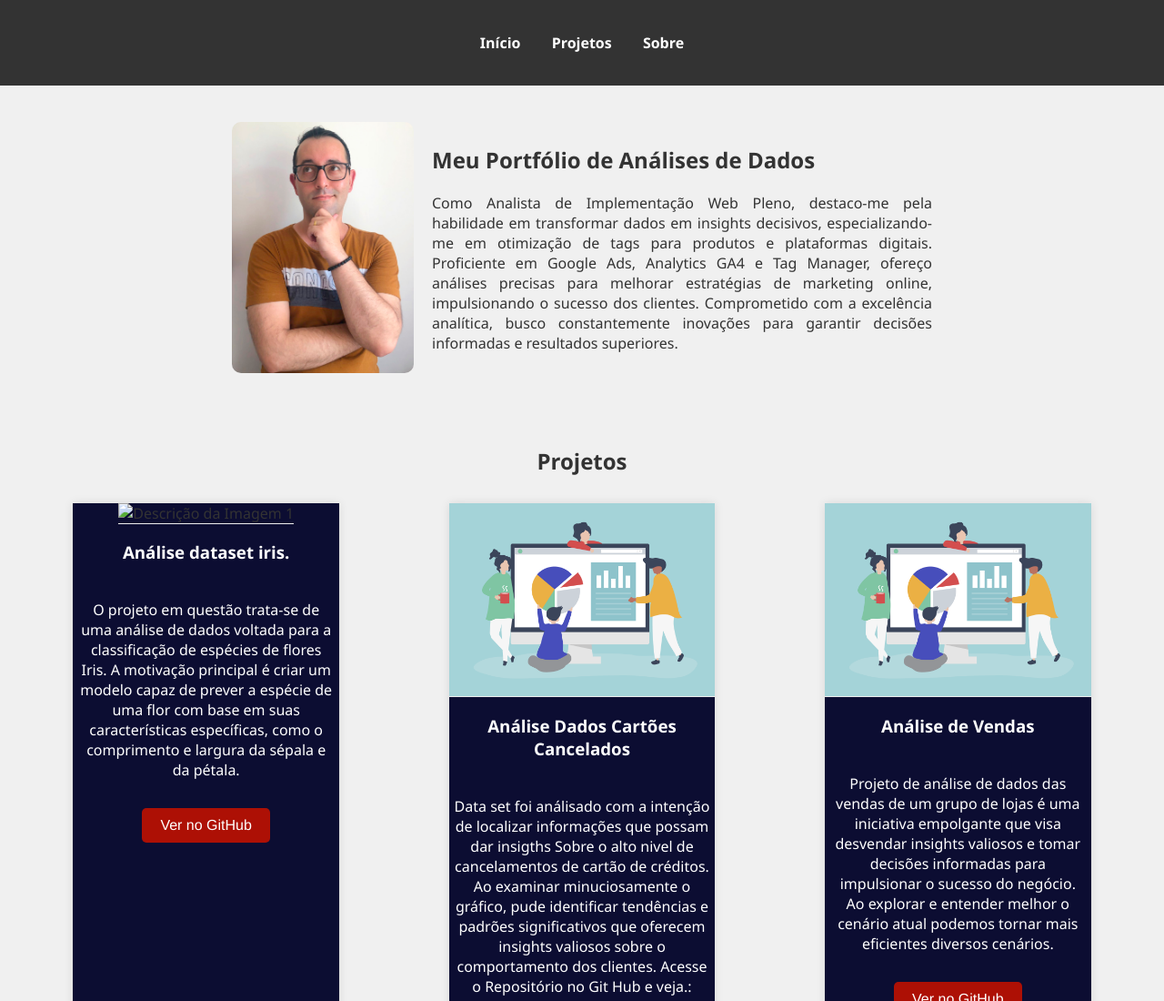
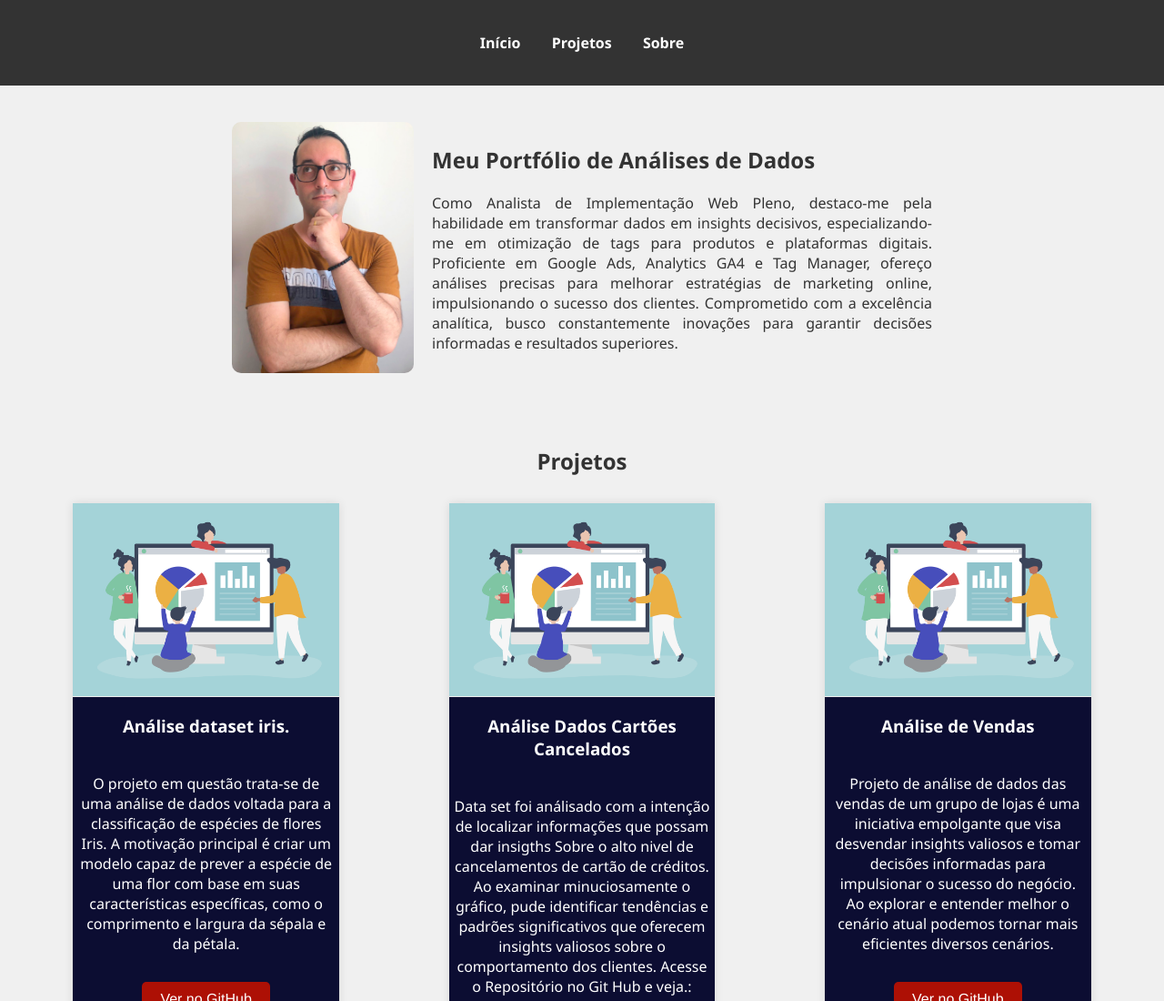
Before and after one commit to Josue185/meuportfolio, a plain HTML site: page index.html in a window 1280 px wide. Shown: the top 1100 px of the page at 91% size. Drawn offline with Linux system fonts and the light colour scheme.

Commit message:
Update index.html

```diff
--- a/index.html
+++ b/index.html
@@ -38,7 +38,7 @@
         <div class="galeria">
             <!-- Projeto 1 -->
             <div class="projeto">
-                <img src="img/imagem_programa_84.png" alt="Descrição da Imagem 1" class="projeto-imagem">
+                <img src="imagem_programa_84.png" alt="Descrição da Imagem 1" class="projeto-imagem">
                 <h3>Análise dataset iris.</h3>
                 <p>O projeto em questão trata-se de uma análise de dados voltada para a classificação de espécies de
                 flores Iris. A motivação principal é criar um modelo capaz de prever a espécie de uma
```
